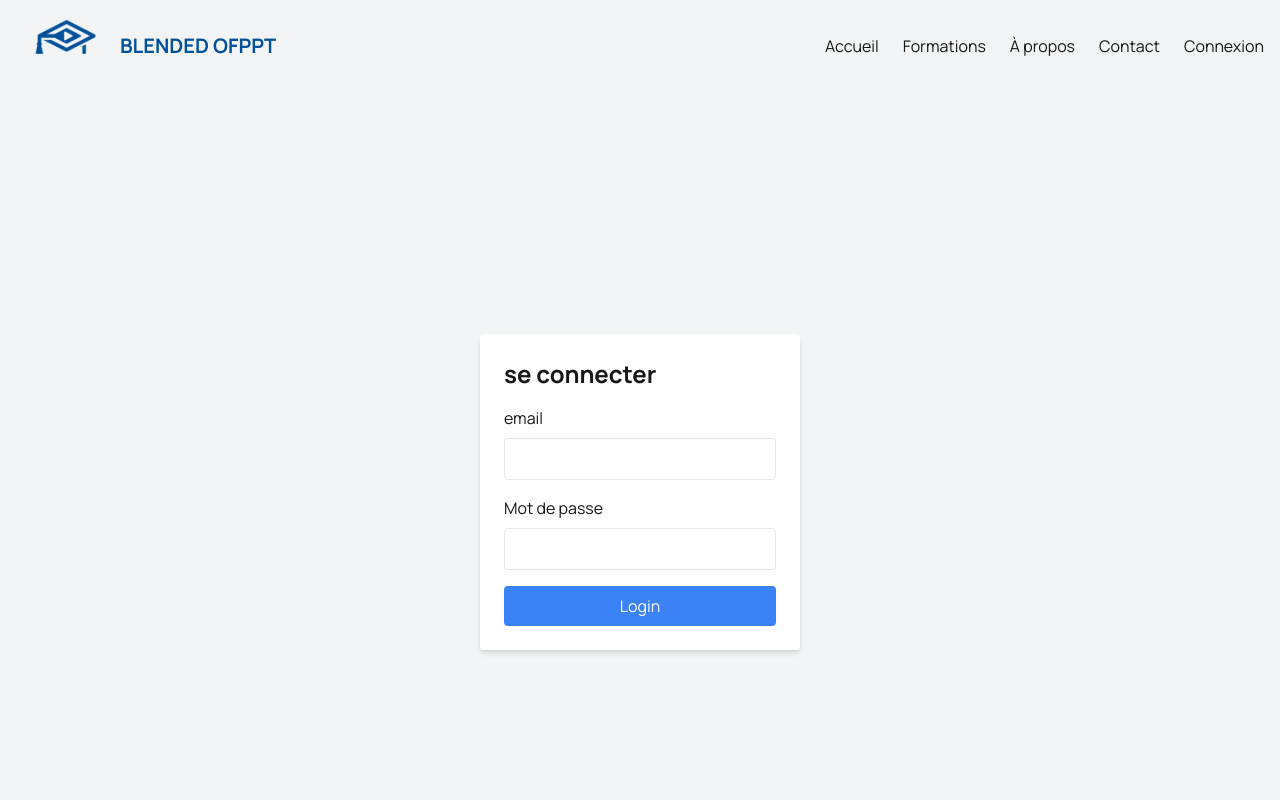
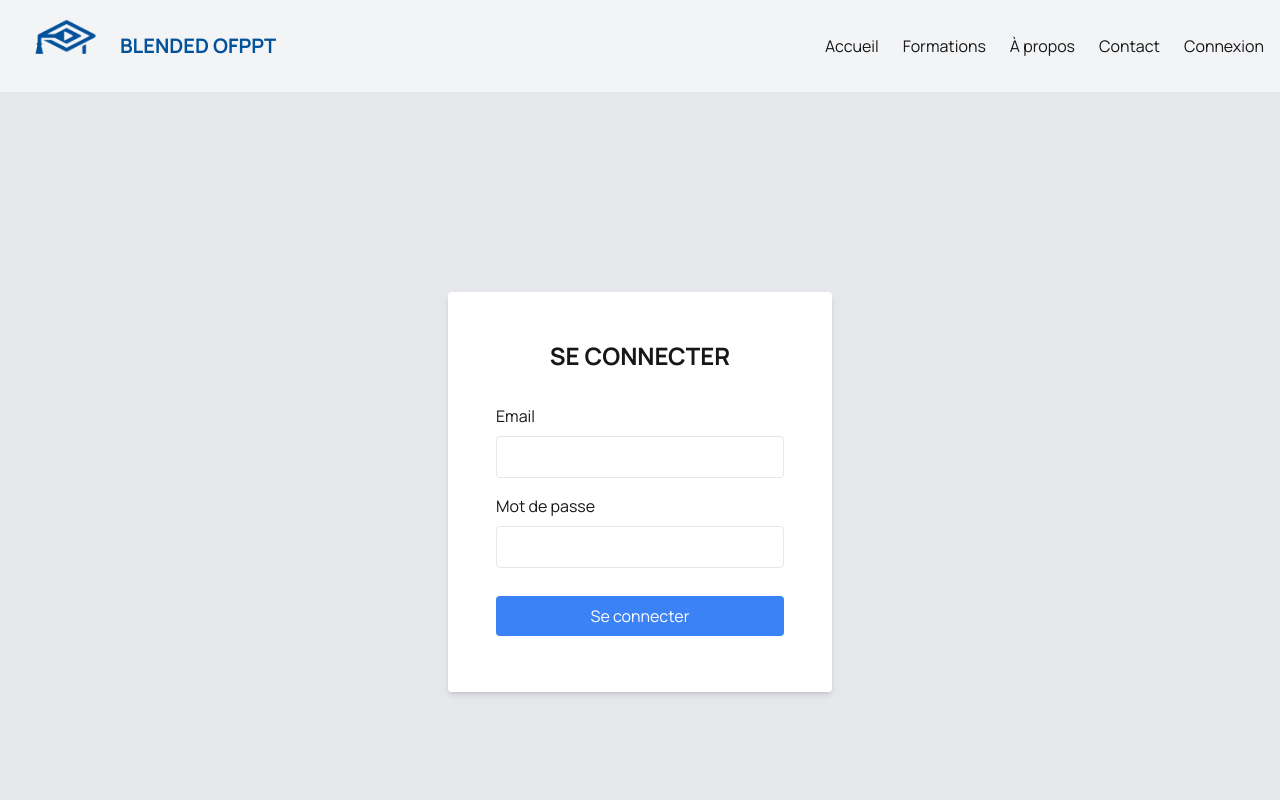
Before and after one commit to er-rochdi/e-learning, a Next.js app: page /login in a window 1280 px wide. Shown: the top 800 px of the page. Built offline with nearby package versions, Linux system fonts and the light colour scheme.

Commit message:
add video

```diff
--- a/app/formations/[id]/page.jsx
+++ b/app/formations/[id]/page.jsx
@@ -101,17 +101,14 @@ export default function FormationPage({ params }) {
                         <p className="text-gray-700">{formation.description}</p>
                     </div>
 
-                    {selectedChap && (
-                        <div className="mt-6">
-                            <h2 className="text-xl font-bold">{selectedChap.title}</h2>
-                            {selectedChap.video && (
-                                <video controls className="w-full h-[300px] md:h-[500px] rounded-md mt-2">
-                        <source src={selectedChap.video} type="video/mp4"/>
-                         Your browser does not support the video tag
-                    </video>
-                            )}
-                        </div>
-                    )}
+                    <div className="mt-6">
+                        <h2 className="text-xl font-bold">{selectedChap.title}</h2>
+                        <iframe
+                            style={{ border: "1px solid rgba(0, 0, 0, 0.1)" }}
+                            width="100%"
+                            height="500"
+                            src="https://embed.figma.com/proto/xXxn38EhYGCLNx0Y4yG2nX/Untitled?page-id=0%3A1&node-id=1-78&viewport=186%2C369%2C0.15&scaling=contain&content-scaling=fixed&starting-point-node-id=1%3A78&embed-host=share" allowfullscreen>
+                        </iframe>                        </div>
                 </div>
             </div>
         </div>
--- a/app/layout.js
+++ b/app/layout.js
@@ -3,8 +3,7 @@ import Footer from "@/components/Footer";
 import "./globals.css";
 import Image from "next/image";
 import { useState } from "react";
-import { usePathname } from 'next/navigation';
-
+import { usePathname,redirect } from 'next/navigation';
 
 // export const metadata = {
 //   title: "Create Next App",
--- a/app/login/page.jsx
+++ b/app/login/page.jsx
@@ -30,12 +30,12 @@ export default function Login() {
   };
 
   return (
-    <div className="flex justify-center items-center h-screen bg-gray-100">
+    <div className="flex justify-center items-center h-screen bg-gray-200">
       <form
         onSubmit={handleLogin}
-        className="bg-white p-6 rounded shadow-md w-80"
+        className="bg-white  rounded shadow-md w-96 h-[400px] p-12"
       >
-        <h2 className="text-2xl font-bold mb-4">se connecter</h2>
+        <h2 className="text-2xl font-bold text-center mb-8">SE CONNECTER</h2>
 
         {error && (
           <div className="mb-4 text-red-500 text-sm">
@@ -44,7 +44,7 @@ export default function Login() {
         )}
 
         <div className="mb-4">
-          <label className="block mb-2">email</label>
+          <label className="block mb-2">Email</label>
           <input
             type="text"
             value={username}
@@ -71,9 +71,9 @@ export default function Login() {
 
         <button
           type="submit"
-          className="w-full bg-blue-500 text-white py-2 rounded hover:bg-blue-600"
+          className="w-full bg-blue-500 text-white py-2 mt-3 rounded hover:bg-blue-600"
         >
-          Login
+          Se connecter
         </button>
       </form>
     </div>
```
